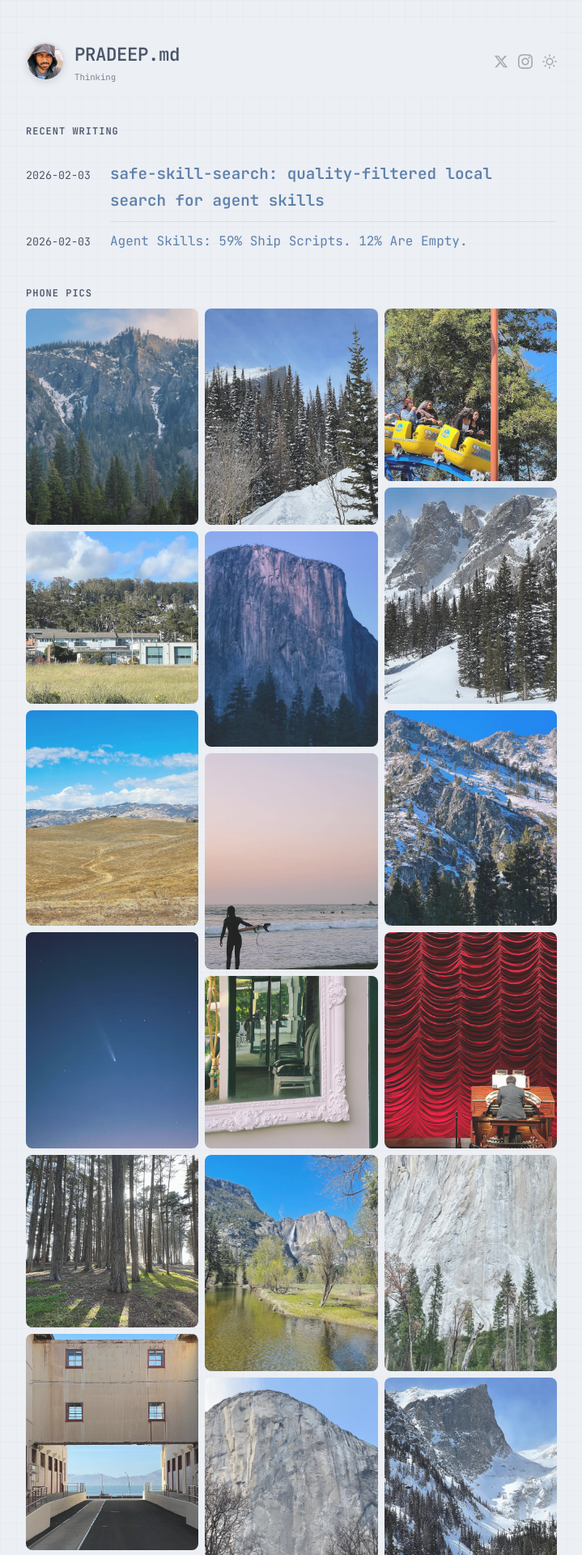
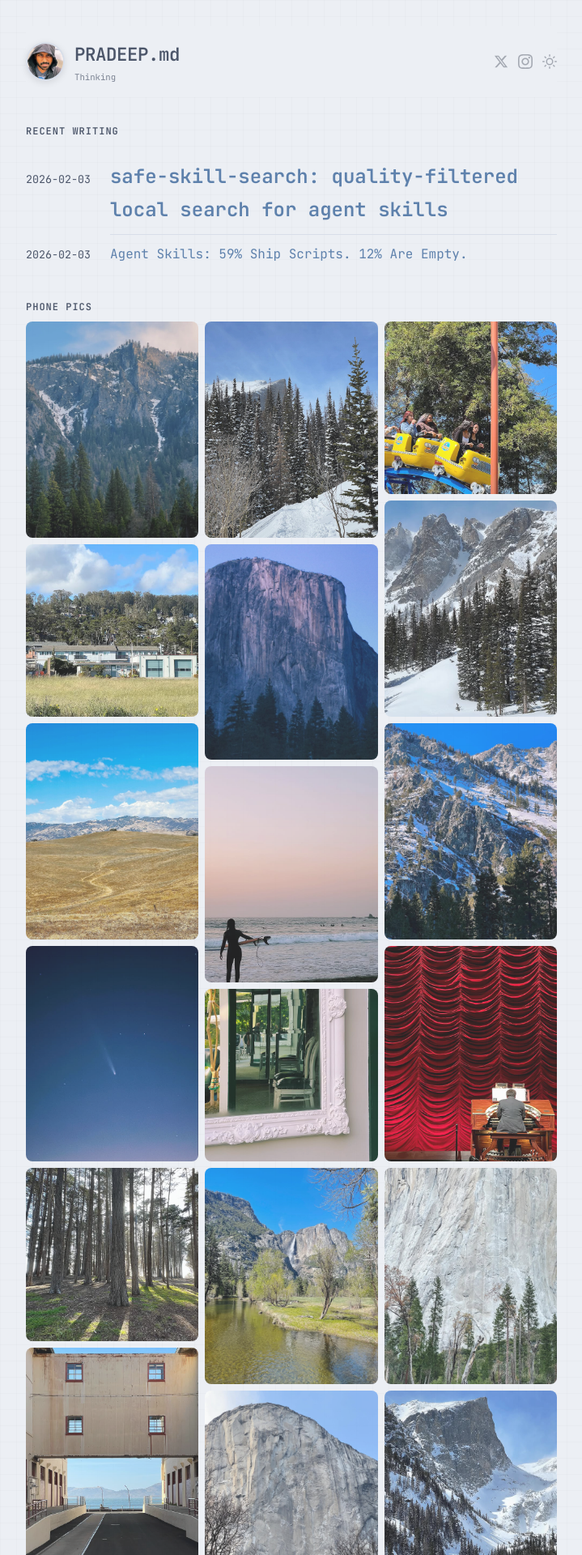
Before and after one commit to skyfallsin/skyfallsin.github.io, a Jekyll site: the page built from index.md, in a window 1280 px wide. Shown: the top 1920 px of the page at 81% size, without its empty margins (280-999 px from the left). Built offline with Jekyll 4.4.1, drawn with Linux system fonts in a browser that asks for light colours; nearby versions of some CDN libraries.

Commit message:
Larger and bolder first post title
Amp-Thread-ID: https://ampcode.com/threads/T-019c25b4-869e-74d2-8be3-ab4dbb4b9bc4
Co-authored-by: Amp <amp@ampcode.com>

```diff
--- a/_layouts/default.html
+++ b/_layouts/default.html
@@ -337,8 +337,8 @@
       border-bottom: none;
     }
     .post-list--home li:first-child a {
-      font-size: 1.2rem;
-      font-weight: 600;
+      font-size: 1.5rem;
+      font-weight: 700;
     }
     .post-date {
       color: var(--text-muted);
```
